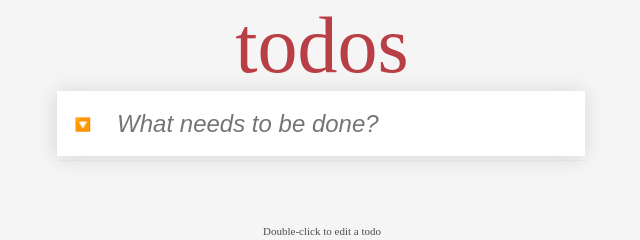
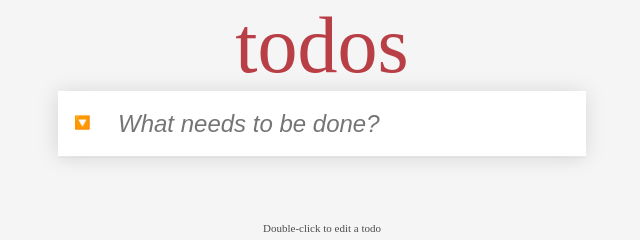
Before and after one commit to adamkumlin/frontend-todomvc, a plain HTML site: page index.html in a window 1280 px wide. Shown: the top 240 px of the page, 318-958 px from the left. Drawn offline with Linux system fonts and the light colour scheme.

Commit message:
fix positioning bugs

```diff
--- a/index.html
+++ b/index.html
@@ -23,8 +23,10 @@
     </header>
 
     <form id="form">
-        <input type="checkbox" id="select-all" />
-        <input type="text" id="search" placeholder="What needs to be done?" />
+        <div>
+            <input type="checkbox" id="select-all" />
+            <input type="text" id="search" placeholder="What needs to be done?" />
+        </div>
     </form>
 
     <main id="main">
--- a/style.css
+++ b/style.css
@@ -21,14 +21,13 @@ a {
 }
 
 #form {
-    margin-right: 3.4rem;
+    display: flex;
+    place-content: center;
 }
 
 #select-all {
     appearance: none;
-    position: relative;
-    left: 54px;
-    bottom: 3px;
+    position: absolute;
     color: #4d4d4d;
     padding: 1.5rem 1rem;
 }
@@ -70,6 +69,7 @@ main {
 
 main div {
     padding: 1rem;
+    margin-top: 2px;
 }
 
 main div label {
@@ -102,6 +102,12 @@ main div input:checked::before{
     bottom: 1px;
 }
 
+#remove {
+    border: none;
+    background: none;
+    position: relative;
+    right: 3px;
+}
 #todo-controls {
     display: none;
 }
@@ -163,3 +169,7 @@ footer p {
 footer p a {
     color: #4d4d4d;
 }
+
+@media screen and (max-width: 650px) {
+
+}
```
